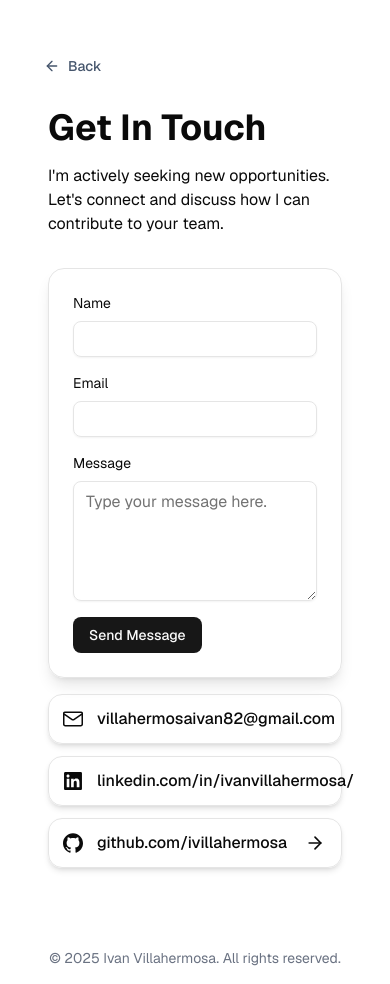
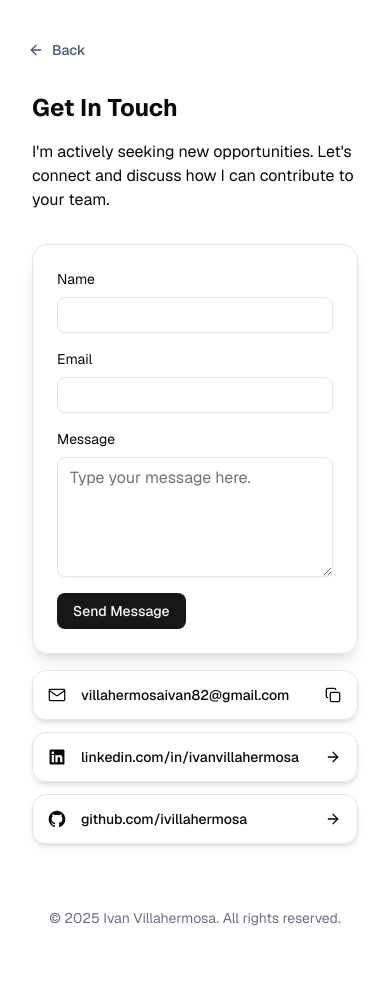
Before and after one commit to ivillahermosa/my-portfolio, a Next.js app: page /contact in a window 390 px wide. After the commit the page ends 944 px from the top, so only its background shows below. Built offline with nearby package versions, Linux system fonts and the light colour scheme; no server answers.

Commit message:
Update readme file and contact form mobile view

```diff
--- a/app/contact/actions.ts
+++ b/app/contact/actions.ts
@@ -10,6 +10,18 @@ import { headers } from "next/headers";
 export async function submitContactForm(
     data: ContactFormData
 ): Promise<{ success: boolean; errors?: Record<string, string> }> {
+    // Validate
+    const result = contactSchema.safeParse(data);
+    if (!result.success) {
+        const errors: Record<string, string> = {};
+
+        result.error.issues.forEach((issue) => {
+            errors[issue.path[0] as string] = issue.message;
+        });
+
+        return { success: false, errors };
+    }
+
     // Identify use by IP
     const ip =
         (await headers()).get("x-forwarded-for")?.split(",")[0] ??
@@ -23,18 +35,6 @@ export async function submitContactForm(
             success: false,
             errors: { form: "Too many requests. Please try again later." },
         };
-    }
-
-    // Validate
-    const result = contactSchema.safeParse(data);
-    if (!result.success) {
-        const errors: Record<string, string> = {};
-
-        result.error.issues.forEach((issue) => {
-            errors[issue.path[0] as string] = issue.message;
-        });
-
-        return { success: false, errors };
     }
 
     // Sanitize
--- a/app/contact/page.tsx
+++ b/app/contact/page.tsx
@@ -16,7 +16,7 @@ export default function ContactPage() {
   };
 
   return (
-    <main className="mx-auto max-w-7xl p-4">
+    <main className="mx-auto max-w-7xl md:p-4">
       <div className="mx-auto py-4">
           <AnimatedCard delay={0.01}>
             <BackButton/>
@@ -26,10 +26,10 @@ export default function ContactPage() {
             <div className='space-y-8'>
               <AnimatedCard delay={0.1}>
                 <div>
-                  <h1 className="text-4xl font-bold mb-4">
+                  <h1 className="text-2xl md:text-4xl font-bold mb-4">
                     Get In Touch
                   </h1>
-                  <p>
+                  <p className='text-base'>
                       I'm actively seeking new opportunities. Let's connect and discuss how I can contribute to your team.
                   </p>
                 </div>
@@ -56,10 +56,10 @@ export default function ContactPage() {
                         className={`group flex items-center gap-2 p-2 rounded-xl shadow-md border-1 transition-all`}
                       >
                         <div className='flex-shrink-0 w-8 h-8 rounded-lg flex items-center justify-center'>
-                            <link.icon className="w-6 h-6" />
+                            <link.icon className="w-5 h-5" />
                         </div>
-                        <span className='font-medium flex-1'>{link.text}</span>
-                        <link.righticon className={link.classname} />
+                        <span className='text-sm md:text-base font-medium flex-1'>{link.text}</span>
+                        <link.righticon className={`${link.classname}`}/>
                       </a>
                     ))}
                   </div>
--- a/data/contactlinks.ts
+++ b/data/contactlinks.ts
@@ -17,20 +17,20 @@ export const contactLinks: ContactLink[] = [
         text: 'villahermosaivan82@gmail.com',
         href: '',
         righticon: Copy,
-        classname: "w-5 h-5 mr-2 group-hover:scale-120 transition-transform duration-150",
+        classname: "w-4 h-4 mr-2 group-hover:scale-120 transition-transform duration-150",
     },
     {
         icon: LinkedInIcon,
-        text: 'linkedin.com/in/ivanvillahermosa/',
+        text: 'linkedin.com/in/ivanvillahermosa',
         href: 'https://linkedin.com/in/ivanvillahermosa',
         righticon: ArrowLeft,
-        classname: "w-5 h-5 mr-2 rotate-180 group-hover:translate-x-1 transition-transform"
+        classname: "w-4 h-4 mr-2 rotate-180 group-hover:translate-x-1 transition-transform"
     },
     {
         icon: GithubIcon,
         text: 'github.com/ivillahermosa',
         href: 'https://github.com/ivillahermosa',
         righticon: ArrowLeft,
-        classname: "w-5 h-5 mr-2 rotate-180 group-hover:translate-x-1 transition-transform"
+        classname: "w-4 h-4 mr-2 rotate-180 group-hover:translate-x-1 transition-transform"
     }
 ]
```
Also changed, not shown: 1 other file (tests, documents, lock files or other folders).
